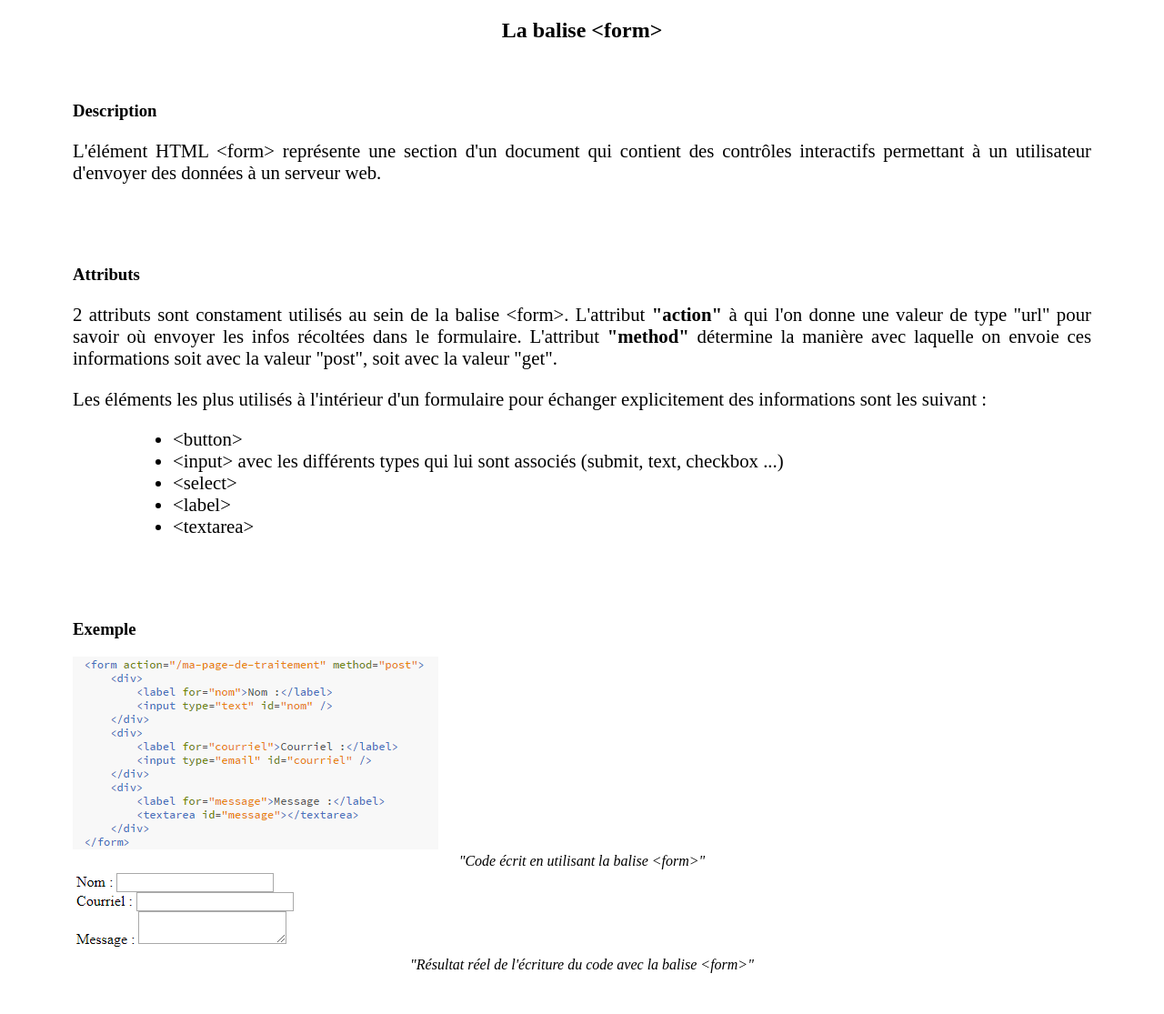
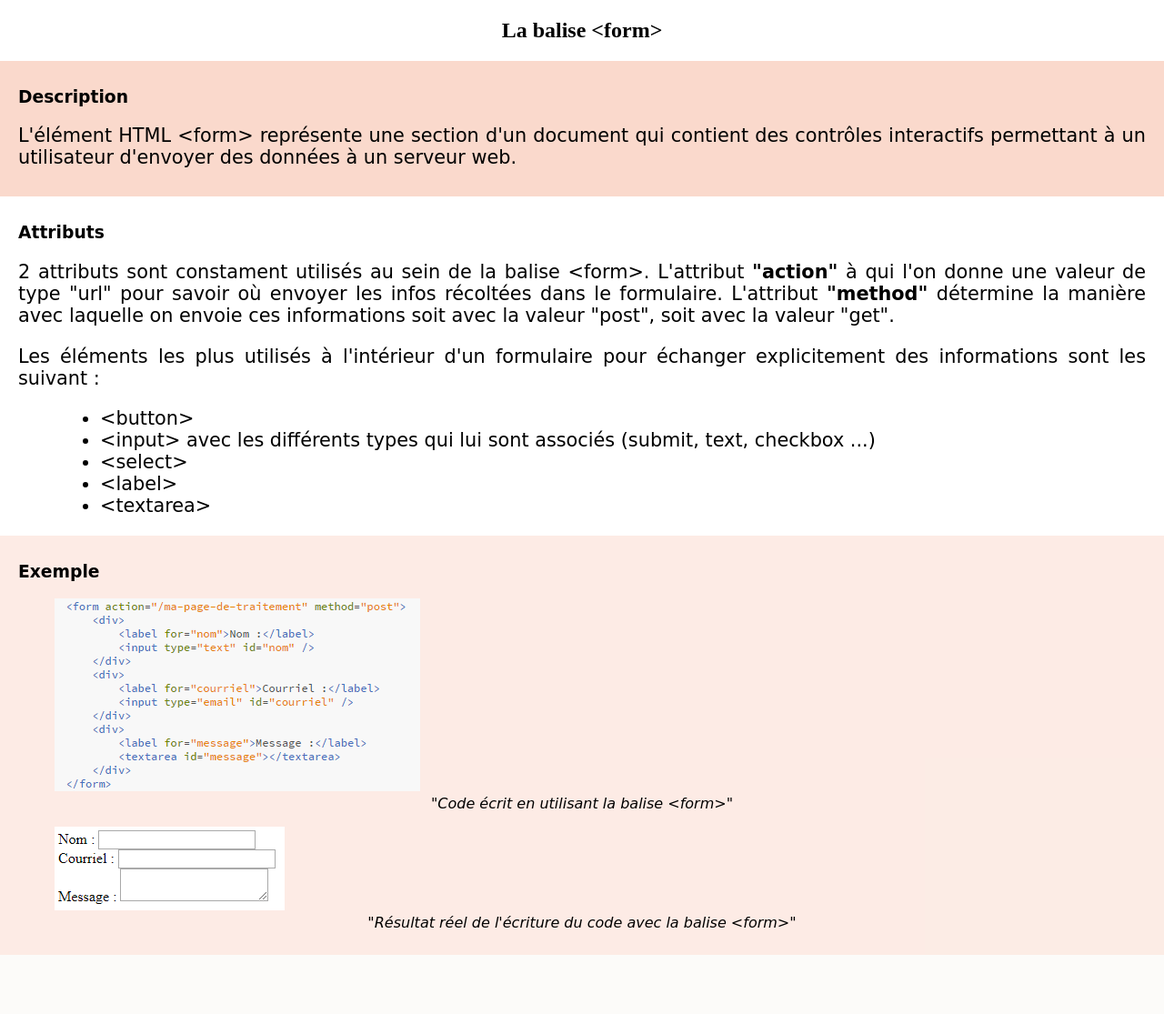
Before and after one commit to Fawlia/3femmes1homme, a PHP site: page /formulaire/form.html in a window 1280 px wide. Shown: the part 183-1298 px from the top of the page at 91% size. After the commit the page ends 1233 px from the top, so only its background shows below. Run offline with PHP 8.4, Linux system fonts and the light colour scheme; some web fonts are replaced.

Commit message:
style final

```diff
--- a/lexique/style.css
+++ b/lexique/style.css
@@ -21,7 +21,7 @@ nav{
 	padding-top: 10px;
 	padding-bottom: 10px;
 	color: #fff;
-	font-family: 'poiret';
+	font-family: 'Poiret One';
 	font-size: 1.4em;
 }
 
@@ -92,7 +92,7 @@ background:#FF977B;
 	display:block;
 	padding:8px 32px;
 	color:#fff;
-	font-family: 'poiret';
+	font-family: 'Poiret One One';
 	font-style: bold;
 	font-size: 0.8em;
 }
@@ -117,10 +117,6 @@ color:#000;
 	src: url('Archistico_Bold.ttf');
 }
 
-@font-face{
-	font-family:'poiret';
-	src: url('PoiretOne-Regular.ttf');
-}
 
 h1 {
 	font-family: 'ArchisticoB';
@@ -132,9 +128,12 @@ h1 {
 }
 
 p{
-	font-family: 'poiret';
+	font-family: 'Poiret One', cursive;
 	font-size: 1.3em;
 	text-align: justify;
+	word-wrap: break-word;
+	padding-right: 20px;
+	padding-left: 20px;
 }
 
 h2 {
@@ -143,19 +142,20 @@ h2 {
 }
 
 h3{
-	font-family: 'poiret';
+	font-family: 'Poiret One', cursive;
 	font-style: bold;
-
+	padding-right: 20px;
+	padding-left: 20px;
 }
 
 .liste {
-	font-family: 'poiret';
+	font-family: 'Poiret One', cursive;
 	font-size: 1.3em;
 	margin-left: 70px;
 }
 
 figcaption {
-	font-family: 'poiret';
+	font-family: 'Poiret One', cursive;
 	font-style: italic;
 	text-align: center;
 }
@@ -171,7 +171,8 @@ figcaption {
 }
 
 figure {
-	margin: auto;
+	padding-right: 20px;
+	padding-left: 20px;
 }
 
 
@@ -179,152 +180,33 @@ figure {
 
 header {
 	background-color: #E34E26;
+	width : 100%;
 
 }
 .des{
-	width : auto;
-	margin-top: 40px;
-	margin-left: 50px;
-	margin-right: 50px;
-	padding-top : 5px;
-	padding-bottom: 5px;
-	padding-left: 30px;
-	padding-right: 30px;
+	width : 100%;
+	background-color: rgba(230, 66, 0, 0.2);
+	padding-bottom: 10px;
+	padding-top: 10px;
+
 }
-.format{
-	box-shadow: 1px 2px 3px 1px grey;
-}
+
 .att{
 	width : auto;
-	margin-top: 40px;
-	margin-left: 50px;
-	margin-right: 50px;
-	padding-top : 5px;
-	padding-bottom: 5px;
-	padding-left: 30px;
-	padding-right: 30px;
+	padding-top: 10px;
+
 }
 
 .ex{
-	width : auto;
-	margin-top: 40px;
-	margin-left: 50px;
-	margin-right: 50px;
-	margin-bottom: 40px;
-	padding-top : 5px;
-	padding-bottom: 5px;
-	padding-left: 30px;
-	padding-right: 30px;
+	width : 100%;
+	background-color: rgba(230, 66, 0, 0.1);
+	padding-bottom: 10px;
+	padding-top: 10px;
 }
 
 .ht{
-	width : auto;
-	margin-top: 50px;
-	margin-left: 50px;
-	margin-right: 50px;
-	padding-top : 5px;
-	padding-bottom: 5px;
-	padding-left: 30px;
-	padding-right: 30px;
-=======
-nav{
-background-color:  #52b1b3 ;
-}
-
-#menu-demo2, #menu-demo2 ul{
-padding:0;
-margin:0;
-list-style:none;
-text-align:center;
-}
-#menu-demo2 li{
-display:inline-block;
-position:relative;
-border-radius:0 0 0 0;
-}
-#menu-demo2 ul li{
-display:inherit;
-border-radius:0;
-}
-#menu-demo2 ul li:hover{
-border-radius:0;
-}
-#menu-demo2 ul li:last-child{
-border-radius:0 0 8px 8px;
-}
-#menu-demo2 ul{
-position:absolute;
-z-index: 1000;
-max-height:0;
-left: 0;
-right: 0;
-overflow:hidden;
--moz-transition: .8s all .3s;
--webkit-transition: .8s all .3s;
-transition: .8s all .3s;
-}
-#menu-demo2 li:hover ul{
-max-height:15em;
-}
-/* background des liens menus */
-#menu-demo2 li:first-child{
-background-color: #e34e26;
-
-}
-#menu-demo2 li:nth-child(2){
-background-color: #e34e26;
-
-}
-#menu-demo2 li:nth-child(3){
-background-color: #e34e26;
-
-}
-#menu-demo2 li:last-child{
-background-color: #;
-
-}
-/* background des liens sous menus */
-#menu-demo2 li:first-child li{
-background:#2A2333;
-}
-#menu-demo2 li:nth-child(2) li{
-background:#333A40;
-}
-#menu-demo2 li:nth-child(3) li{
-background:#9F391A;
-}
-#menu-demo2 li:last-child li{
-background:#677F35;
-}
-/* background des liens menus et sous menus au survol */
-#menu-demo2 li:first-child:hover, #menu-demo2 li:first-child li:hover{
-background:#65537A;
-}
-#menu-demo2 li:nth-child(2):hover, #menu-demo2 li:nth-child(2) li:hover{
-background:#729EBF;
-}
-#menu-demo2 li:nth-child(3):hover, #menu-demo2 li:nth-child(3) li:hover{
-background:#F6AD1A;
-}
-#menu-demo2 li:last-child:hover, #menu-demo2 li:last-child li:hover{
-background:#CFFF6A;
-}
-/* les a href */
-#menu-demo2 a{
-text-decoration:none;
-display:block;
-padding:8px 32px;
-color:#fff;
-font-family:arial;
-}
-#menu-demo2 ul a{
-padding:8px 0;
-}
-#menu-demo2 li:hover li a{
-color:#fff;
-text-transform:inherit;
-}
-#menu-demo2 li:hover a, #menu-demo2 li li:hover a{
-color:#000;
->>>>>>> b4b617bcbefe12e46c9952ef94ead5abcada916f
-}
+	width : 100%;
+	background-color: rgba(230, 66, 0, 0.1);
+	padding-bottom: 10px;
+	padding-top: 10px;
+	 }
```
